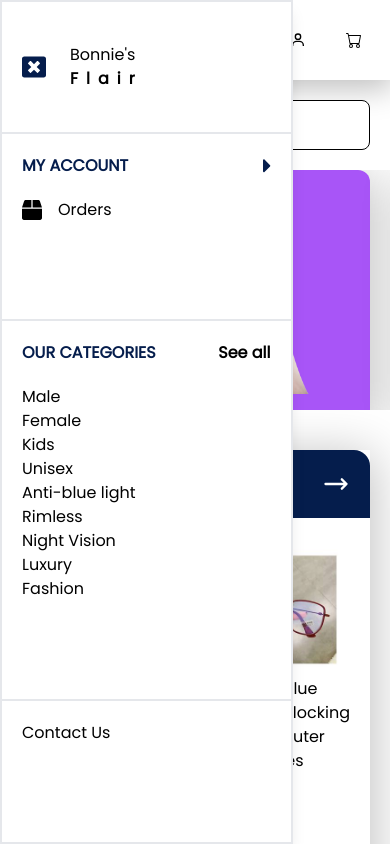
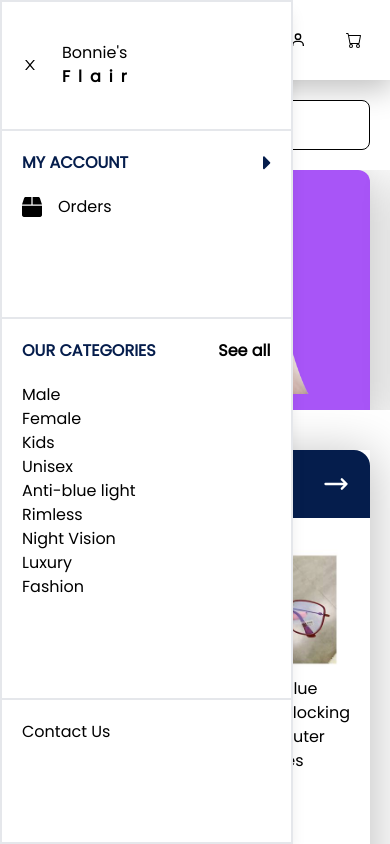
Before and after one commit to mishael1-d/bonnie-flair, a React (Create React App) app: page / in a window 390 px wide. Both pictures are taken after a click on the element 45 px from the left and 40 px from the top of the page. Shown: the top 844 px of the page. Built offline with nearby package versions, Linux system fonts and the light colour scheme.

Commit message:
added scroll to top functionality

```diff
--- a/src/components/Footer.js
+++ b/src/components/Footer.js
@@ -1,6 +1,10 @@
 import React from 'react'
 
 function Footer() {
+  const scrollToTop = () => {
+    window.scrollTo({top:0, left:0, behavior: 'smooth'
+    })
+  }
   return (
     <>
          <footer className="mt-10 bg-black text-white py-10 px-10 lg:px-20">
@@ -28,7 +32,7 @@ function Footer() {
             <button className="text-1xl bg-white text-black px-4 py-3 rounded-lg uppercase font-semibold">
               Shop Now
             </button>
-            <button className='flex md:hidden bg-white p-3 rounded-lg'>
+            <button className='flex md:hidden bg-white p-3 rounded-lg' onClick={scrollToTop}>
               <svg className='w-8 h-8' viewBox="0 0 38 37" fill="none" xmlns="http://www.w3.org/2000/svg">
                 <path d="M20.6234 1.72713C19.6471 0.750824 18.0642 0.750824 17.0879 1.72713L1.178 17.637C0.201686 18.6133 0.201686 20.1963 1.178 21.1726C2.15431 22.1489 3.73722 22.1489 4.71353 21.1726L18.8557 7.03044L32.9978 21.1726C33.9741 22.1489 35.557 22.1489 36.5333 21.1726C37.5096 20.1963 37.5096 18.6133 36.5333 17.637L20.6234 1.72713ZM21.3557 36.2166L21.3557 3.4949L16.3557 3.4949L16.3557 36.2166L21.3557 36.2166Z" fill="black"/>
               </svg>
--- a/src/components/Navbar/Mobilenavbar.js
+++ b/src/components/Navbar/Mobilenavbar.js
@@ -1,23 +1,16 @@
 import React from "react";
 import { Link } from "react-router-dom";
+import {AiOutlineClose} from 'react-icons/ai'
 
 function Modal({ handleClick }) {
   return (
     <>
       <div className="h-screen grid md:hidden fixed top-0 left-0 z-50 w-3/4 bg-white shadow-lg text-base border-2">
-        <div className="flex items-center justify-start px-5 py-0.5 border-b-2 ">
-          <svg
-            onClick={handleClick}
-            className="w-6 h-6"
-            viewBox="0 0 25 22"
-            fill="none"
-            xmlns="http://www.w3.org/2000/svg"
-          >
-            <path
-              d="M22.6562 0H2.34375C1.0498 0 0 1.0498 0 2.34375V19.5312C0 20.8252 1.0498 21.875 2.34375 21.875H22.6562C23.9502 21.875 25 20.8252 25 19.5312V2.34375C25 1.0498 23.9502 0 22.6562 0ZM18.5742 14.1846C18.8086 14.4189 18.8086 14.7998 18.5742 15.0342L16.5967 17.0117C16.3623 17.2461 15.9814 17.2461 15.7471 17.0117L12.5 13.7354L9.25293 17.0117C9.01855 17.2461 8.6377 17.2461 8.40332 17.0117L6.42578 15.0342C6.19141 14.7998 6.19141 14.4189 6.42578 14.1846L9.70215 10.9375L6.42578 7.69043C6.19141 7.45605 6.19141 7.0752 6.42578 6.84082L8.40332 4.86328C8.6377 4.62891 9.01855 4.62891 9.25293 4.86328L12.5 8.13965L15.7471 4.86328C15.9814 4.62891 16.3623 4.62891 16.5967 4.86328L18.5742 6.84082C18.8086 7.0752 18.8086 7.45605 18.5742 7.69043L15.2979 10.9375L18.5742 14.1846Z"
-              fill="#051D4C"
-            />
-          </svg>
+        <div className="flex items-center justify-start px-5 border-b-2 ">
+          <span className="cursor-pointer" onClick={handleClick}>
+
+          <AiOutlineClose/>
+          </span>
           <Link to="/">
             <div className="ml-6 font-['Montserrat']">
               <p className="font-normal">Bonnie's</p>{" "}
```
